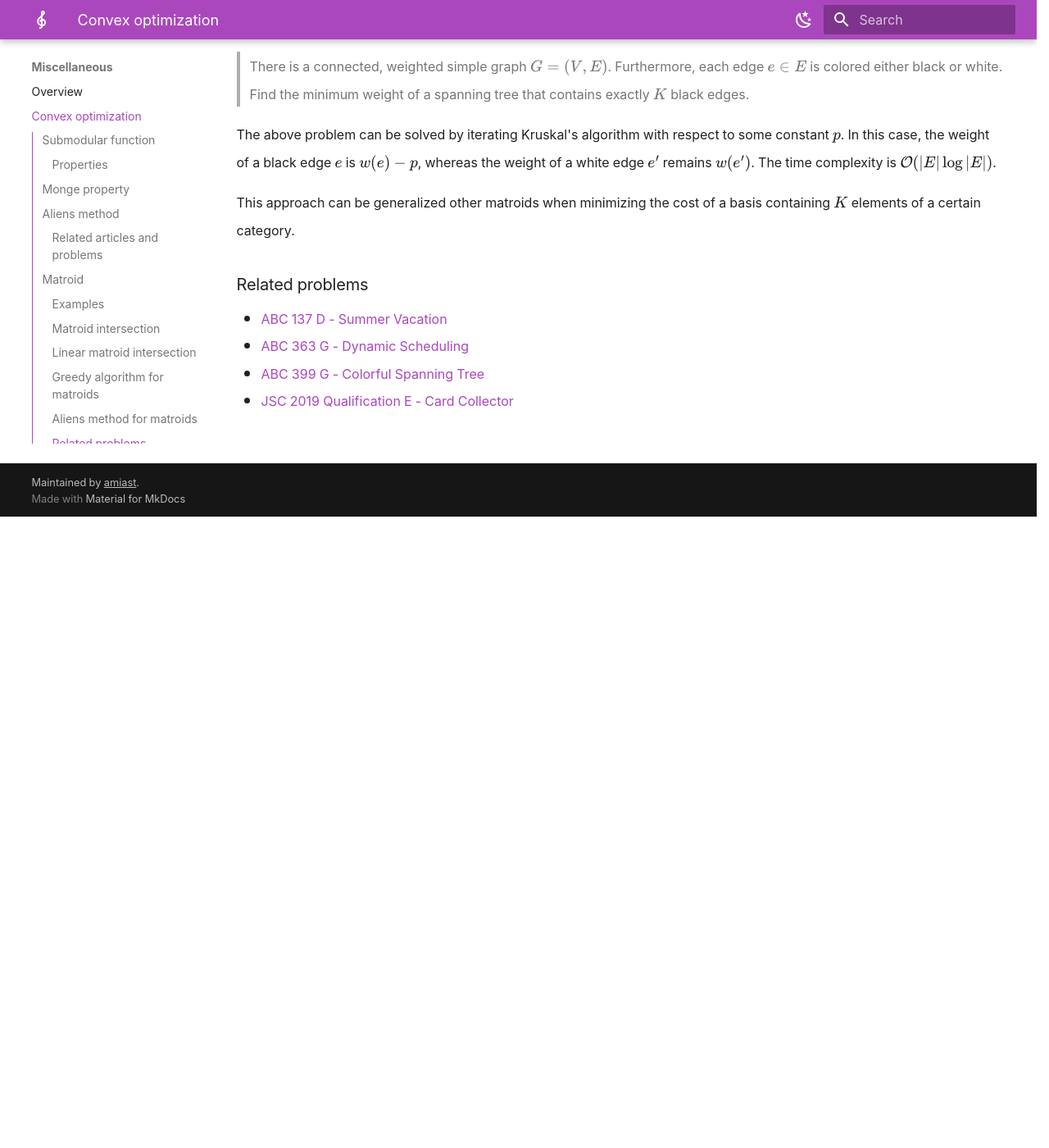
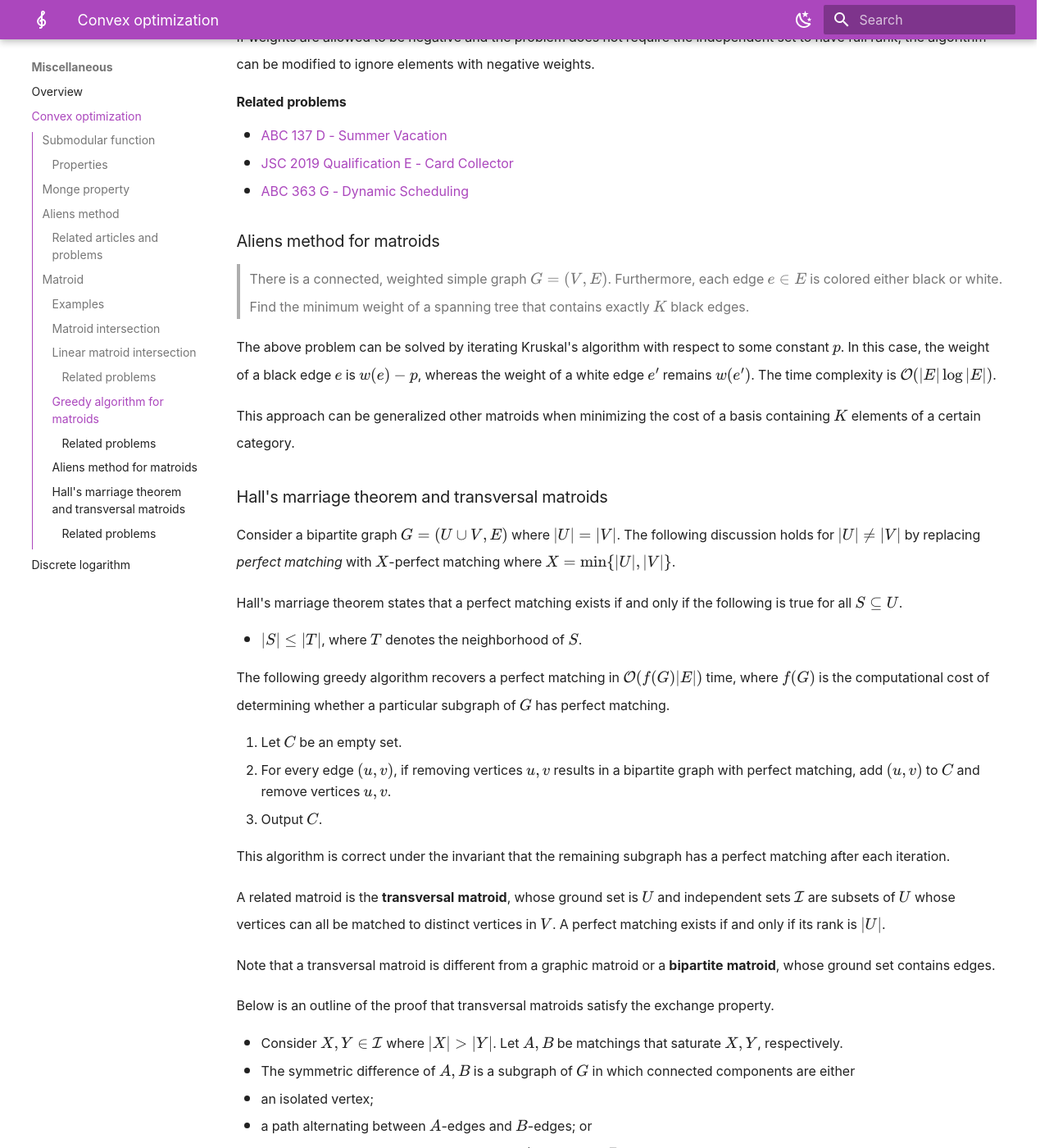
Before and after one commit to amiast/amiast.github.io, an MkDocs documentation site: the page built from docs/misc/convex_optimization.md, in a window 1280 px wide and 1400 px high, scrolled down 6303 px. Shown: the whole window at 82% size. Built offline with MkDocs 1.6.1 and Material for MkDocs 9.7.7, drawn with Linux system fonts in a browser that asks for light colours; some web fonts are replaced; plug-ins that fetch from the network failed and are left out; before the commit the page ends 6933 px from its top, so only the background shows below that; some of the changed text lies outside the part shown.

Commit message:
Update convex_optimization.md

```diff
--- a/docs/misc/convex_optimization.md
+++ b/docs/misc/convex_optimization.md
@@ -136,7 +136,7 @@ A matroid $M=(E, \mathcal{I})$ satisfies the following properties:
 
 - The empty set is independent.
 - Every subset of an independent set is also independent.
-- If $X, Y\in\mathcal{I}$ and $|X|\gt|Y|$, then there exists $x\in X\setminus Y$ such that $Y\cup\lbrace x\rbrace\in\mathcal{I}$.
+- If $X, Y\in\mathcal{I}$ and $|X|\gt|Y|$, then there exists $x\in X\setminus Y$ such that $Y\cup\lbrace x\rbrace\in\mathcal{I}$. (This is also called the **exchange property**.)
 
 A **basis** of a matroid is a maximal independent set. By the above properties, all bases of a matroid have the same size. The **rank** of a matroid is the size of a basis.
 
@@ -180,6 +180,10 @@ $$\sum_{(u, v)\in E}e_ue_v^Tx_{uv},$$
 
 which is identical to the Edmonds matrix.
 
+#### Related problems
+
+- [ABC 399 G - Colorful Spanning Tree](https://atcoder.jp/contests/abc399/tasks/abc399_g)
+
 ### Greedy algorithm for matroids
 
 Consider the problem of maximizing the weight of an independent set where each element $x\in E$ has a nonnegative weight $w(x)$. The corresponding greedy algorithm is as follows:
@@ -192,6 +196,12 @@ This algorithm is a generalization of Kruskal's algorithm. In particular, this a
 
 If weights are allowed to be negative and the problem does not require the independent set to have full rank, the algorithm can be modified to ignore elements with negative weights.
 
+#### Related problems
+
+- [ABC 137 D - Summer Vacation](https://atcoder.jp/contests/abc137/tasks/abc137_d)
+- [JSC 2019 Qualification E - Card Collector](https://atcoder.jp/contests/jsc2019-qual/tasks/jsc2019_qual_e)
+- [ABC 363 G - Dynamic Scheduling](https://atcoder.jp/contests/abc363/tasks/abc363_g)
+
 ### Aliens method for matroids
 
 > There is a connected, weighted simple graph $G=(V, E)$. Furthermore, each edge $e\in E$ is colored either black or white. Find the minimum weight of a spanning tree that contains exactly $K$ black edges.
@@ -200,9 +210,39 @@ The above problem can be solved by iterating Kruskal's algorithm with respect to
 
 This approach can be generalized other matroids when minimizing the cost of a basis containing $K$ elements of a certain category.
 
-### Related problems
+### Hall's marriage theorem and transversal matroids
 
-- [ABC 137 D - Summer Vacation](https://atcoder.jp/contests/abc137/tasks/abc137_d)
-- [ABC 363 G - Dynamic Scheduling](https://atcoder.jp/contests/abc363/tasks/abc363_g)
-- [ABC 399 G - Colorful Spanning Tree](https://atcoder.jp/contests/abc399/tasks/abc399_g)
-- [JSC 2019 Qualification E - Card Collector](https://atcoder.jp/contests/jsc2019-qual/tasks/jsc2019_qual_e)
+Consider a bipartite graph $G=(U\cup V, E)$ where $|U|=|V|$. The following discussion holds for $|U|\neq|V|$ by replacing *perfect matching* with $X$-perfect matching where $X=\min\lbrace|U|, |V|\rbrace$.
+
+Hall's marriage theorem states that a perfect matching exists if and only if the following is true for all $S\subseteq U$.
+
+- $|S|\leq|T|$, where $T$ denotes the neighborhood of $S$.
+
+The following greedy algorithm recovers a perfect matching in $\mathcal{O}(f(G)|E|)$ time, where $f(G)$ is the computational cost of determining whether a particular subgraph of $G$ has perfect matching.
+
+1. Let $C$ be an empty set.
+1. For every edge $(u, v)$, if removing vertices $u, v$ results in a bipartite graph with perfect matching, add $(u, v)$ to $C$ and remove vertices $u, v$.
+3. Output $C$.
+
+This algorithm is correct under the invariant that the remaining subgraph has a perfect matching after each iteration.
+
+A related matroid is the **transversal matroid**, whose ground set is $U$ and independent sets $\mathcal{I}$ are subsets of $U$ whose vertices can all be matched to distinct vertices in $V$. A perfect matching exists if and only if its rank is $|U|$.
+
+Note that a transversal matroid is different from a graphic matroid or a **bipartite matroid**, whose ground set contains edges.
+
+Below is an outline of the proof that transversal matroids satisfy the exchange property.
+
+- Consider $X, Y\in\mathcal{I}$ where $|X|\gt|Y|$. Let $A, B$ be matchings that saturate $X, Y$, respectively.
+- The symmetric difference of $A, B$ is a subgraph of $G$ in which connected components are either
+  - an isolated vertex;
+  - a path alternating between $A$-edges and $B$-edges; or
+  - an even-length cycle alternating between $A$-edges and $B$-edges.
+- Since $|A|=|X|\gt|Y|=|B|$, the subgraph must contain more $A$-edges than $B$-edges. In particular, there exists a path $P$ whose edges originate from $A, B, A, \dots, A$.
+- Let $P_A, P_B$ be the set of $A$-edges and $B$-edges in $P$, respectively. Then $(B\cup P_A)\setminus P_B$ is a matching that saturates $Y\cup\lbrace x\rbrace$ where $x\in X\setminus Y$ is an endpoint of $P$.
+
+#### Related problems
+
+- [ARC 076 F - Exhausted?](https://atcoder.jp/contests/arc076/tasks/arc076_d)
+- [ARC 106 E - Medals](https://atcoder.jp/contests/arc106/tasks/arc106_e)
+- [AJO 2024 Final B - Meetings](https://atcoder.jp/contests/ajo2024-final/tasks/ajo2024_final_b)
+- [ABC 437 G - Colorful Christmas Tree](https://atcoder.jp/contests/abc437/tasks/abc437_g)
```
